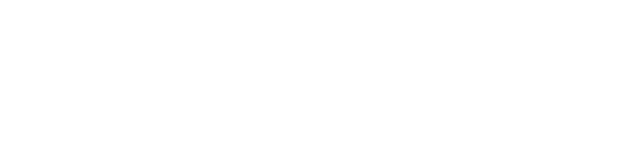
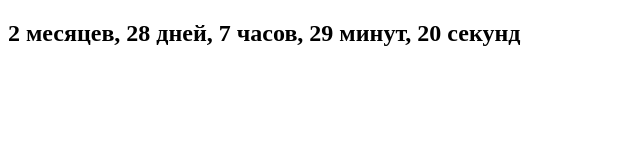
Before and after one commit to Donk1hong/jsDz, a plain HTML site: page index.html in a window 1280 px wide. Shown: the whole page, without its empty margins (0-640 px from the left). Drawn offline with Linux system fonts and the light colour scheme.

Commit message:
timer ng

```diff
--- a/app.js
+++ b/app.js
@@ -1,27 +1,40 @@
 "use strict";
 
-function ageValidation(dateBirth) {
-  if (!dateBirth) {
-    return undefined;
+function timerNewYear() {
+  const timer = document.getElementById("time");
+
+  const dateNow = new Date();
+  const newYear = new Date(dateNow.getFullYear() + 1, 0, 1);
+
+  function updateTimer() {
+    const now = new Date();
+    const diffInMs = newYear - now;
+
+    if (diffInMs <= 0) {
+      clearInterval(interval);
+      timer.innerText = "🎉 С Новым годом!";
+      return;
+    }
+
+    const currentMonth = now.getMonth();
+    const months = 11 - currentMonth;
+    const dateAfterMonths = new Date(now);
+    dateAfterMonths.setMonth(dateAfterMonths.getMonth() + months);
+    const remainingMs = newYear - dateAfterMonths;
+    const totalSeconds = Math.floor(remainingMs / 1000);
+    const days = Math.floor(totalSeconds / 86400);
+    const remainingSecondsAfterDays = totalSeconds % 86400;
+    const hours = Math.floor(remainingSecondsAfterDays / 3600);
+    const remainingSecondsAfterHours = remainingSecondsAfterDays % 3600;
+    const minutes = Math.floor(remainingSecondsAfterHours / 60);
+    const seconds = remainingSecondsAfterHours % 60;
+    timer.innerText =
+      `${months} месяцев, ${days} дней, ` + `${hours} часов, ${minutes} минут, ${seconds} секунд`;
   }
 
-  const dateNow = new Date();
-  const dateBefore = new Date(dateBirth);
-  let years = dateNow.getFullYear() - dateBefore.getFullYear();
+  updateTimer();
 
-  if (dateNow.getMonth() < dateBefore.getMonth()) {
-    years = years - 1;
-  } else if (dateNow.getMonth() === dateBefore.getMonth()) {
-    if (dateNow.getDate() < dateBefore.getDate()) {
-      years = years - 1;
-    }
-  }
-
-  if (years <= 14) {
-    return false;
-  }
-
-  return true;
+  const interval = setInterval(updateTimer, 1000);
 }
 
-console.log(ageValidation("2011-9-30"));
+timerNewYear();
--- a/index.html
+++ b/index.html
@@ -6,6 +6,10 @@
     <title>Document</title>
     <link rel="stylesheet" href="style.css" />
   </head>
-  <body></body>
+  <body>
+    <div class="timer">
+      <h2 id="time"></h2>
+    </div>
+  </body>
   <script src="app.js"></script>
 </html>
```
